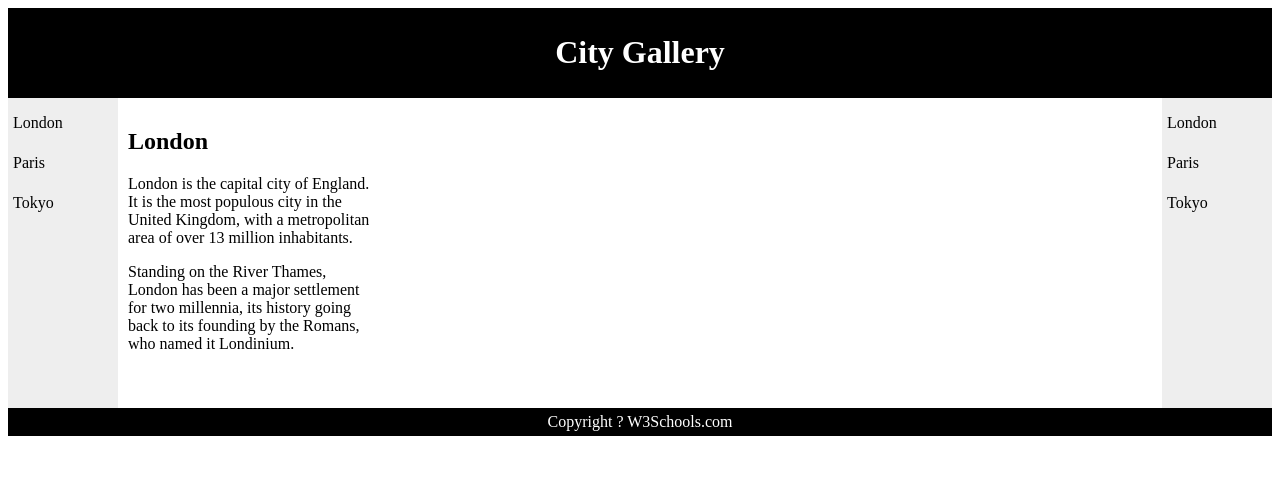
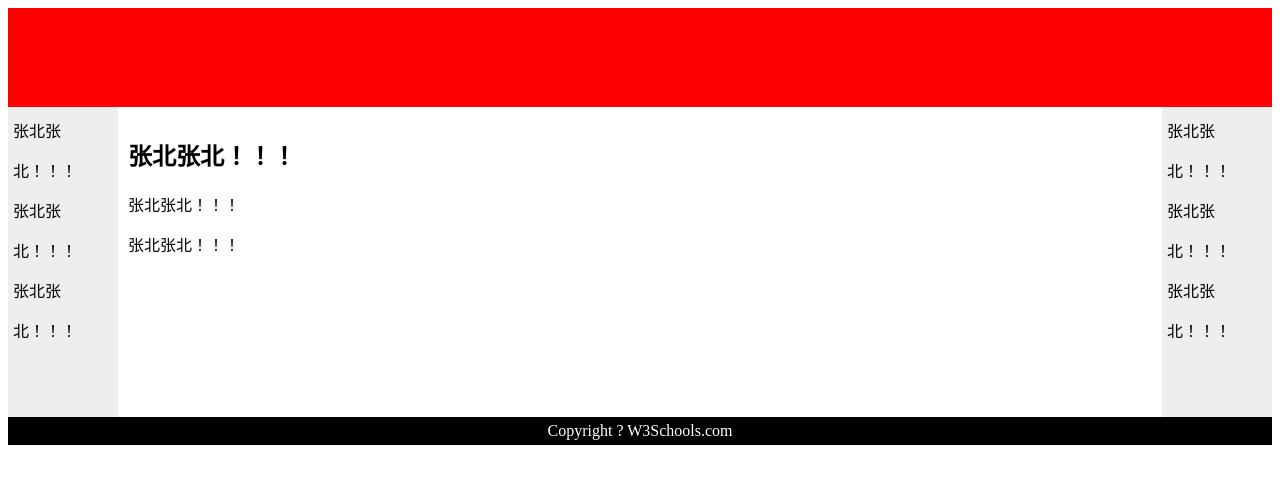
Before and after one commit to quyuan6666/shiyan4, a plain HTML site: page index.html in a window 1280 px wide. Drawn offline with Linux system fonts and the light colour scheme.

Commit message:
Create index.html

```diff
--- a/index.html
+++ b/index.html
@@ -4,8 +4,8 @@
 <head>
 <style>
 #header {
-    background-color:black;
-    color:white;
+    background-color:red;
+    color:red;
     text-align:center;
     padding:5px;
 }
@@ -43,30 +43,28 @@
 <body>
 
 <div id="header">
-<h1>City Gallery</h1>
+<h1>张北张北！！！</h1>
 </div>
 
 <div id="nav">
-London<br>
-Paris<br>
-Tokyo<br>
+张北张北！！！<br>
+张北张北！！！<br>
+张北张北！！！<br>
 </div>
 
 <div id="nav2">
-London<br>
-Paris<br>
-Tokyo<br>
+张北张北！！！<br>
+张北张北！！！<br>
+张北张北！！！<br>
 </div>
 
 <div id="section">
-<h2>London</h2>
+<h2>张北张北！！！</h2>
 <p>
-London is the capital city of England. It is the most populous city in the United Kingdom,
-with a metropolitan area of over 13 million inhabitants.
+张北张北！！！
 </p>
 <p>
-Standing on the River Thames, London has been a major settlement for two millennia,
-its history going back to its founding by the Romans, who named it Londinium.
+张北张北！！！
 </p>
 </div>
 
```
